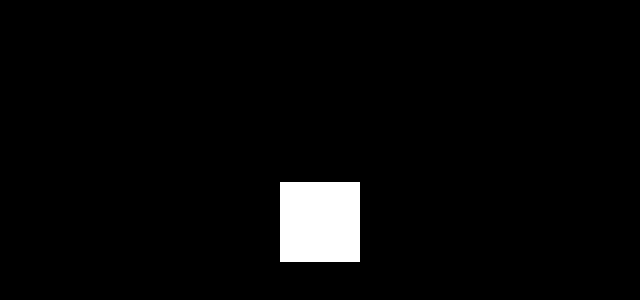
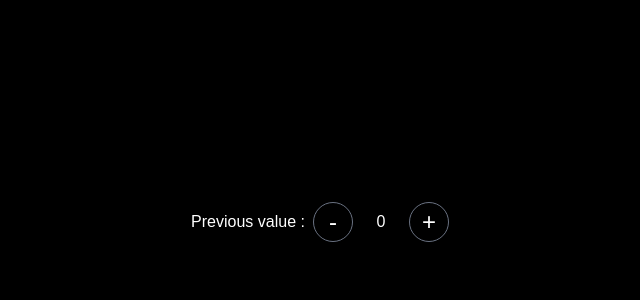
Before and after one commit to tonysoni-dotcom/portfolio, a Next.js app: page / in a window 1280 px wide. Shown: the part 178-478 px from the top of the page, without its empty margins (320-960 px from the left). Built offline with nearby package versions, Linux system fonts and the light colour scheme.

Commit message:
use previous hook implemented

```diff
--- /dev/null
+++ b/app/components/usePrevious.tsx
@@ -0,0 +1,11 @@
+"use client"
+
+import { useEffect, useRef } from "react";
+
+export default function usePrevious<T>(currVal: T) {
+    const ref = useRef<T | undefined>(undefined);
+    useEffect(() => {
+        ref.current = currVal;
+    })
+    return ref.current;
+}
--- a/app/page.tsx
+++ b/app/page.tsx
@@ -1,20 +1,18 @@
 "use client"
 
-import { useCallback, useRef } from "react";
-import useOnClickOutside from "./components/useOnClickOutside";
+import { useState } from "react";
+import usePrevious from "./components/usePrevious";
 
 export default function Home() {
-
-  const ref = useRef<HTMLDivElement | null>(null);
-
-  let callback = useCallback(() => {
-    console.log('clicked outside')
-  }, []);
-
-  useOnClickOutside(ref, callback);
+  const [count, setCount] = useState<number>(0);
+  const previous = usePrevious<number>(count);
+  console.log(previous)
   return (
-    <main className="w-full min-h-screen flex justify-center items-center">
-      <div className="w-20 h-20 bg-white" ref = {ref}></div>
+    <main className="w-full min-h-screen flex justify-center items-center gap-2">
+      <span>Previous value : {previous}</span>
+      <button onClick={()=>{setCount(count-1)}} className="w-10 h-10 border-[1px] rounded-full border-gray-500 text-2xl">-</button>
+      <span className="w-10 h-10 flex justify-center items-center">{count}</span>
+      <button onClick={()=>{setCount(count+1)}} className="w-10 h-10 border-[1px] rounded-full border-gray-500 text-2xl">+</button>
     </main>
   );
 }
```
